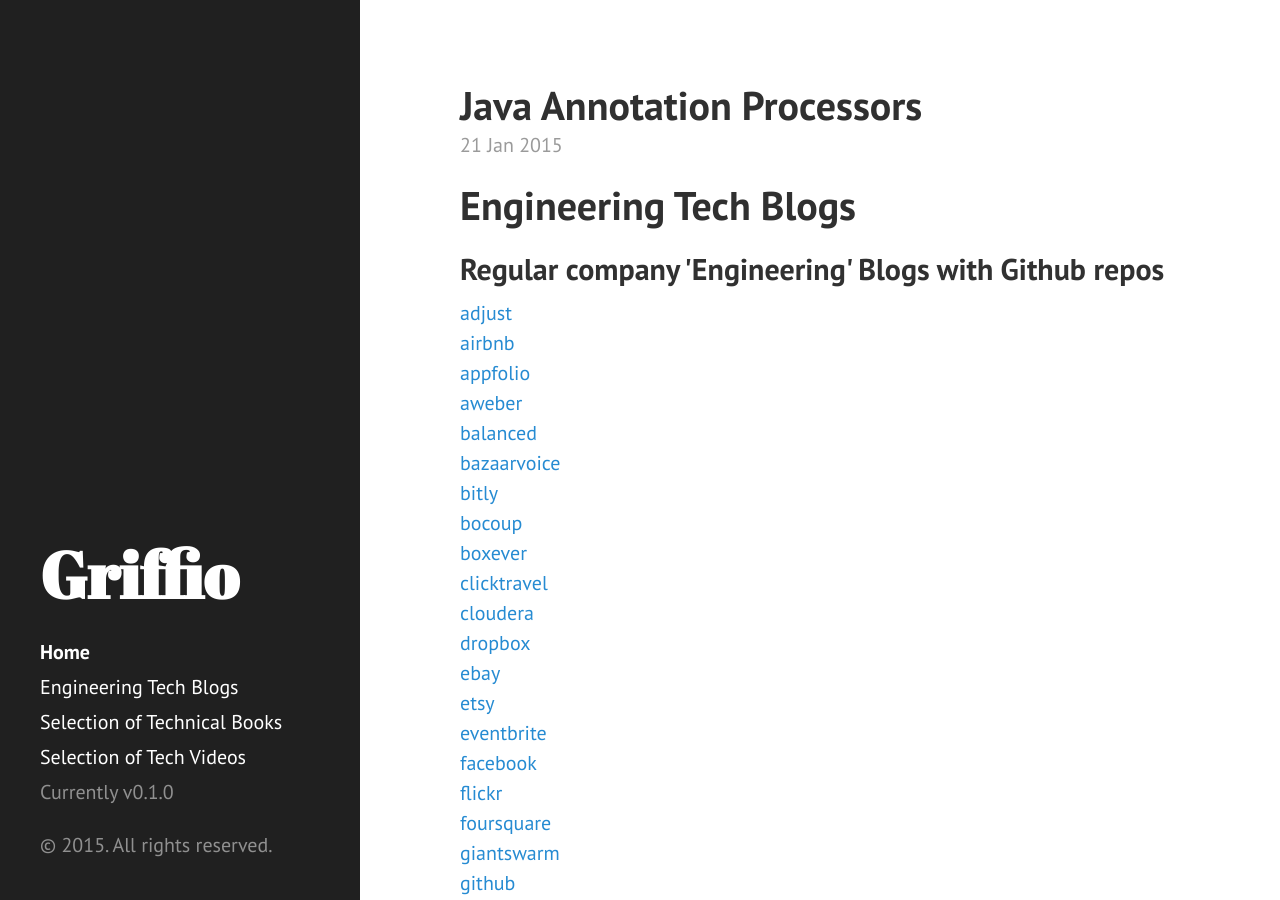
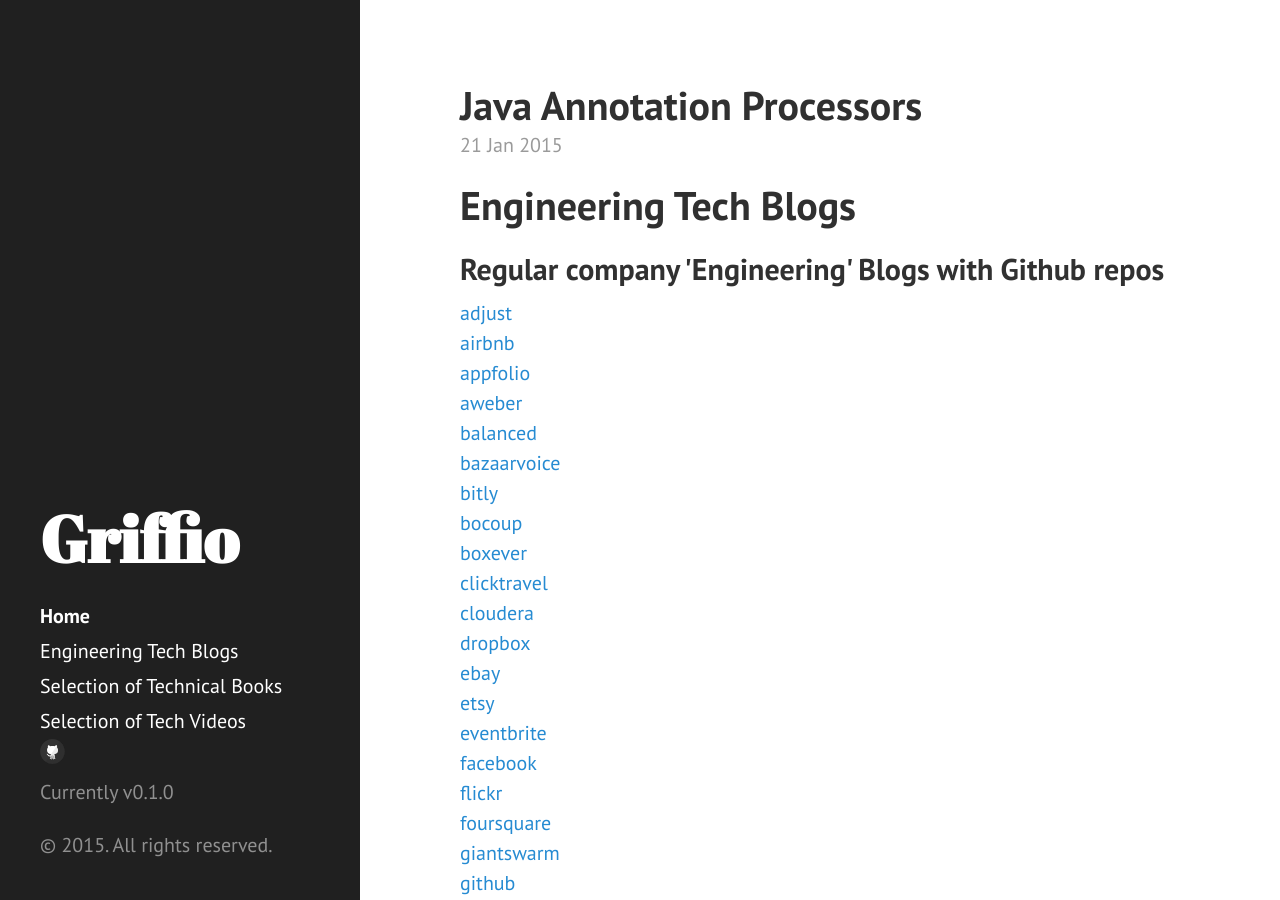
Before and after one commit to griffio/griffio.github.io, a Jekyll site: the page built from index.html, in a window 1280 px wide and 900 px high. Built offline with Jekyll 4.4.1, drawn with Linux system fonts in a browser that asks for light colours; nearby versions of some CDN libraries; the list of posts is cut into pages by our own code.

Commit message:
octicon
Signed-off-by: griffio <griffio@users.noreply.github.com>

```diff
--- a/_includes/sidebar.html
+++ b/_includes/sidebar.html
@@ -27,7 +27,7 @@
             {% endif %}
             {% endfor %}
 
-            <a class="sidebar-nav-item" href="{{ site.github.repo }}"><span class="octicon-mark-github small-octicon"></span></a>
+            <a class="sidebar-nav-item" href="{{ site.github.repo }}">{% include github-icon-svg.html %}</a>
 
             <span class="sidebar-nav-item">Currently v{{ site.version }}</span>
         </nav>
```
